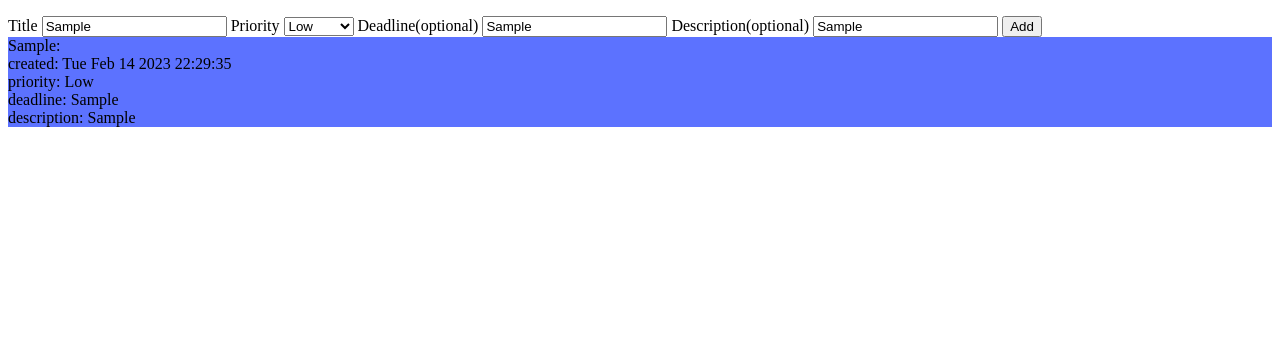
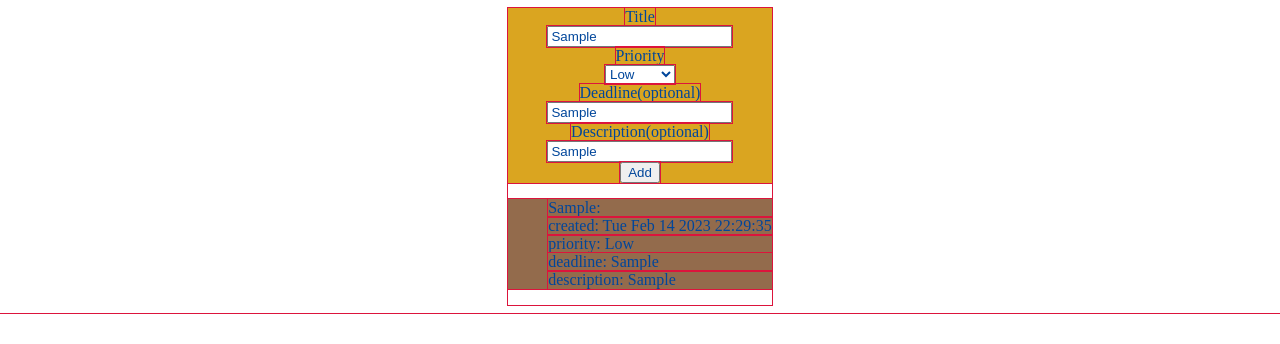
Before and after one commit to neotazman/TypescriptTODOS, a website: page todos.html in a window 1280 px wide. Both pictures are taken after typing "Sample", "Sample", "Sample" into the empty fields and a click on the button "Add". Drawn offline with Linux system fonts and the light colour scheme.

Commit message:
fukt wit css

```diff
--- a/code.js
+++ b/code.js
@@ -15,13 +15,16 @@ class CreateNewToDoItem {
         this.deadline = deadline || '';
         this.description = description || '';
     }
+    displayTasks() {
+        console.log('sanity check');
+    }
 }
 function displayTasks() {
     displayContainer.innerHTML = '';
     tasks.forEach((task, i) => {
         let isThereADeadline = task.deadline ? `<div class=\"task-${i}\">deadline: ${task.deadline}</div>` : '';
         let isThereADescription = task.description ? `<div class=\"task-${i}\">description: ${task.description}</div>` : '';
-        displayContainer === null || displayContainer === void 0 ? void 0 : displayContainer.innerHTML += `<div class=\"task-${i}\">${task.name}: </div><div class=\"task-${i}\">created: ${task.created} </div><div class=\"task-${i}\">priority: ${task.priority}${isThereADeadline}</div>${isThereADescription}`;
+        displayContainer === null || displayContainer === void 0 ? void 0 : displayContainer.innerHTML += `<div class=\"task-${i}\">${task.name}: </div><div class=\"task-${i}\">created: ${task.created}</div><div class=\"task-${i}\">priority: ${task.priority}${isThereADeadline}${isThereADescription}</div>`;
     });
 }
 addButton.addEventListener('click', (e) => {
--- a/code.ts
+++ b/code.ts
@@ -33,6 +33,9 @@ class CreateNewToDoItem implements ToDoItem {
         this.deadline = deadline || ''
         this.description = description || ''
     }
+    displayTasks(): void {
+        console.log('sanity check')
+    }
 }
 
 function displayTasks(): void {
@@ -40,7 +43,7 @@ function displayTasks(): void {
     tasks.forEach((task, i) => {
         let isThereADeadline = task.deadline ? `<div class=\"task-${i}\">deadline: ${task.deadline}</div>` : ''
         let isThereADescription = task.description ? `<div class=\"task-${i}\">description: ${task.description}</div>` : ''
-        displayContainer?.innerHTML+= `<div class=\"task-${i}\">${task.name}: </div><div class=\"task-${i}\">created: ${task.created} </div><div class=\"task-${i}\">priority: ${task.priority}${isThereADeadline}</div>${isThereADescription}`
+        displayContainer?.innerHTML+= `<div class=\"task-${i}\">${task.name}: </div><div class=\"task-${i}\">created: ${task.created}</div><div class=\"task-${i}\">priority: ${task.priority}${isThereADeadline}${isThereADescription}</div>`
     })
 }
 
--- a/style.css
+++ b/style.css
@@ -1,12 +1,42 @@
+
+:root {
+    display: flex;
+    justify-content: flex-start;
+    align-items: center;
+    flex-flow: column wrap;
+}
+
+* {
+    outline: 1px solid crimson;
+    /* box-sizing: border-box; */
+    color: rgba(0, 70, 155, 1);
+    /* padding: 0.5%; */
+}
+
+body {
+    display: flex;
+    flex-flow: column wrap;
+    justify-content: center;
+}
+
+form {
+    display: flex;
+    align-items: center;
+    justify-content: space-around;
+    flex-flow: column wrap;
+    background-color: goldenrod;
+}
+
 #list {
     list-style: none;
     padding: 0;
+    flex-grow: 2;
 }
 
 #task-list {
-    background-color: rgb(92, 114, 255);
+    background-color: rgba(101, 45, 1, 0.7)
 }
 
 .task- {
-    color: rgb(29, 255, 127);
+    color: rgb(29, 255, 127)
 }
--- a/todos.html
+++ b/todos.html
@@ -8,7 +8,6 @@
     <link rel="stylesheet" href="style.css">
 </head>
 <body>
-    <ul id="list"></ul>
     <form id="new-task-form">
         <label for="new-task-title">Title</label>
         <input type="text" id="new-task-title">
@@ -24,7 +23,7 @@
         <input type="text" id="description">
         <button type="submit" id="add">Add</button>
     </form>
-    <div id="task-list"></div>
+    <ul id="task-list"></ul>
     <script src="code.js"></script>
 </body>
 </html>
```
